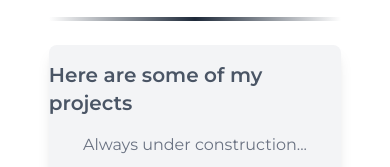
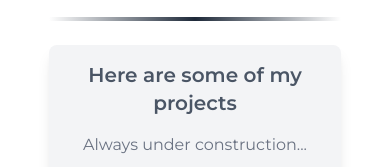
Before and after one commit to SamSkinner01/my-site, a React (Vite) app: page / in a window 390 px wide. Shown: the part 531-698 px from the top of the page. Built offline with nearby package versions, Linux system fonts and the light colour scheme.

Commit message:
small responsiveness changes

```diff
--- a/src/App.tsx
+++ b/src/App.tsx
@@ -44,7 +44,7 @@ function App() {
     <>
       <div className="w-1/2 mx-auto mt-12 mb-6 flex flex-col items-center justify-center bg-gray-100 rounded-lg shadow-lg">
         <h1 className="text-3xl font-bold text-gray-800 mb-2 mt-4 text-center">Samuel Skinner</h1>
-        <h2 className="text-xl font-semibold text-gray-600 mb-4">Software Engineer</h2>
+        <h2 className="text-xl font-semibold text-gray-600 mb-4 text-center">Software Engineer</h2>
         <p className="text-gray-500 text-center mb-4 px-4">An engineer who enjoys building cools things and solving problems.</p>
         <div className="flex flex-wrap space-y-2 space-x-4 mb-4 justify-center">
           <img src="https://cdn.jsdelivr.net/gh/devicons/devicon/icons/html5/html5-original.svg" alt="HTML5" className="w-8 h-8" />
--- a/src/Projects.tsx
+++ b/src/Projects.tsx
@@ -27,7 +27,7 @@ const Projects = () => {
 
     return (
         <div className="w-3/4 mx-auto mt-6 mb-6 flex flex-col items-center justify-center bg-gray-100 rounded-lg shadow-lg">
-            <h2 className="text-xl font-semibold text-gray-600 mb-4 mt-4">Here are some of my projects</h2>
+            <h2 className="text-xl font-semibold text-gray-600 mb-4 mt-4 text-center">Here are some of my projects</h2>
             <p className="text-gray-500 text-center mb-4">Always under construction...</p>
 
             {projects.map((project, index) => (
```
